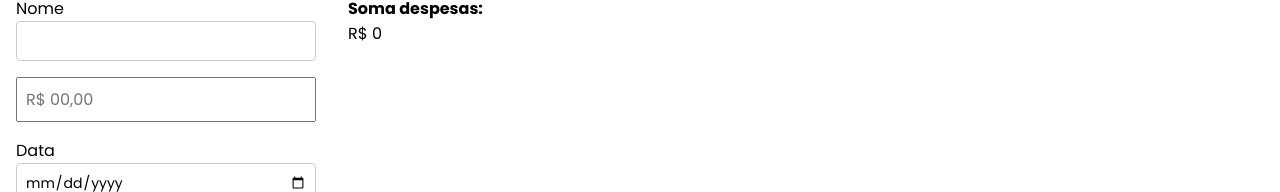
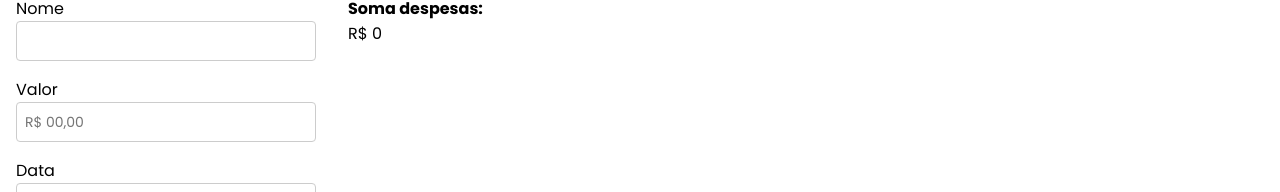
Before and after one commit to eurayssal/Finance, a React (Create React App) app in the folder FinanceFront/finance/: page /lancamento-despesas in a window 1280 px wide. Shown: the part 164-356 px from the top of the page. Built offline with nearby package versions, Linux system fonts and the light colour scheme; no server answers.

Commit message:
Ajuste de estilo input money

```diff
--- a/FinanceFront/finance/src/components/core/input-money/index.tsx
+++ b/FinanceFront/finance/src/components/core/input-money/index.tsx
@@ -1,11 +1,6 @@
 import React from 'react';
-import styled from '@emotion/styled';
 import { IMoneyInputProps } from './props';
-
-const Input = styled.input`
-  padding: 8px;
-  font-size: 16px;
-`;
+import * as jss from './jss';
 
 const formatMoney = (value: string): string => {
     const numericValue = value.replace(/[^0-9]/g, '');
@@ -22,23 +17,37 @@ const formatMoney = (value: string): string => {
     return displayValue;
 };
 
-const InputMoneyUi: React.FC<IMoneyInputProps> = ({ value, onChange }) => {
+const InputMoneyUi: React.FC<IMoneyInputProps> = (props) => {
+    const { name, label, minWidth = '0%', width = '100%', maxWidth = '100%', value, onChange, onBlur, onFocus } = props;
+    const containerProps = { minWidth, width, maxWidth };
+
+    const [isFocused, setIsFocused] = React.useState(!!props.value);
+
+    const id = `fc-${name}`;
+
     const handleChange = (event: React.ChangeEvent<HTMLInputElement>) => {
         const inputValue = event.target.value;
         const formattedValue = formatMoney(inputValue);
-
         const numericValue = formattedValue.replace('R$ ', '').replace(',', '.');
         onChange(numericValue);
     };
 
-  return (
-    <Input
-      type="text"
-      value={formatMoney(value)}
-      onChange={handleChange}
-      placeholder="R$ 00,00"
-    />
-  );
+    const handleBlur = (event: React.FocusEvent<HTMLInputElement, Element>) => {
+        setIsFocused(!!event.target.value);
+        onBlur && onBlur(event);
+    };
+
+    const handleFocus = (event: React.FocusEvent<HTMLInputElement, Element>) => {
+        setIsFocused(true);
+        onFocus && onFocus(event);
+    };
+
+    return (<jss.ContainerJss name={`container-${id}`} {...containerProps} >
+        <jss.Label>{label}</jss.Label>
+        <jss.Input value={formatMoney(value)} key={id} name={name}
+            onChange={handleChange} onFocus={handleFocus} onBlur={handleBlur}
+            isFocused={isFocused} placeholder="R$ 00,00" />
+    </jss.ContainerJss>);
 };
 
 export default InputMoneyUi;
--- /dev/null
+++ b/FinanceFront/finance/src/components/core/input-money/jss.tsx
@@ -0,0 +1,48 @@
+import styled from "@emotion/styled";
+import { IInputUiProps } from "../../form/props";
+
+export const ContainerJss = styled.div<IInputUiProps>(({
+    minWidth, width, maxWidth
+}) => {
+    return {
+        display: 'flex',
+        flexDirection: 'column',
+        position: 'relative',
+        minWidth,
+        width,
+        maxWidth,
+
+        '@media (max-width: 900px)': {
+            maxWidth: '100%'
+        }
+    };
+})
+
+interface IInputJssProps {
+    isFocused: boolean;
+};
+
+export const Input = styled.input<IInputJssProps>((props) => {
+    let focusedCss = {};
+
+    if (props.isFocused) {
+        focusedCss = {
+            borderColor: '#2196F3'
+        }
+    }
+
+    return {
+        borderRadius: '4px',
+        border: '1px solid #ccc',
+        padding: '4px 8px',
+        height: '30px',
+        transition: 'border-color 0.2s',
+        fontSize: '14px',
+        ...focusedCss
+    };
+});
+
+export const Label = styled.label((props) => {
+    return {
+    }
+});
--- a/FinanceFront/finance/src/components/core/input/index.tsx
+++ b/FinanceFront/finance/src/components/core/input/index.tsx
@@ -26,9 +26,7 @@ const Input: React.FC<IInputUiProps> = (props) => {
     };
 
     return (<jss.ContainerJss name={`container-${id}`} {...containerProps}>
-        <jss.Label >
-            {label}
-        </jss.Label>
+        <jss.Label >{label}</jss.Label>
         <jss.Input {...props} key={id} name={name} isFocused={isFocused}
             onChange={handleChange} onFocus={handleFocus} onBlur={handleBlur} />
     </jss.ContainerJss>)
--- a/FinanceFront/finance/src/site/lancamento-despesas/index.tsx
+++ b/FinanceFront/finance/src/site/lancamento-despesas/index.tsx
@@ -6,7 +6,6 @@ import ButtonUi from '../../components/core/buttons/buttons';
 import DisplayFlexUi from '../../components/core/display/display-flex.ui';
 import InputUi from '../../components/form/inputUi';
 import SiteLayout from '../_layout';
-import MoneyInput from '../../components/core/input-money';
 import InputMoneyUi from '../../components/core/input-money';
 
 const dataDespesa = {
@@ -209,7 +208,7 @@ const LancamentoDespesasView = () => {
                             }}>
                             <DisplayFlexUi flexDirection='column' gap={16} width={300}>
                                 <InputUi name='Nome' label='Nome' type="text" value={novaDespesa.nome} onChange={handleChangeNome} />
-                                <InputMoneyUi value={novaDespesa.valor} onChange={handleChangeValor} />
+                                <InputMoneyUi label='Valor' value={novaDespesa.valor} onChange={handleChangeValor} name={''} />
                                 <InputUi name='Data' label='Data' type="date" value={novaDespesa.data} onChange={handleChangeData} />
                                 <label>Conta:
                                     <select value={novaDespesa.contaCartaoId} onChange={handleChangeConta}>
```
Also changed, not shown: FinanceFront/finance/src/components/core/input-money/props.tsx (+8 -0 lines). Lines whose indentation alone changed are shown as unchanged.
